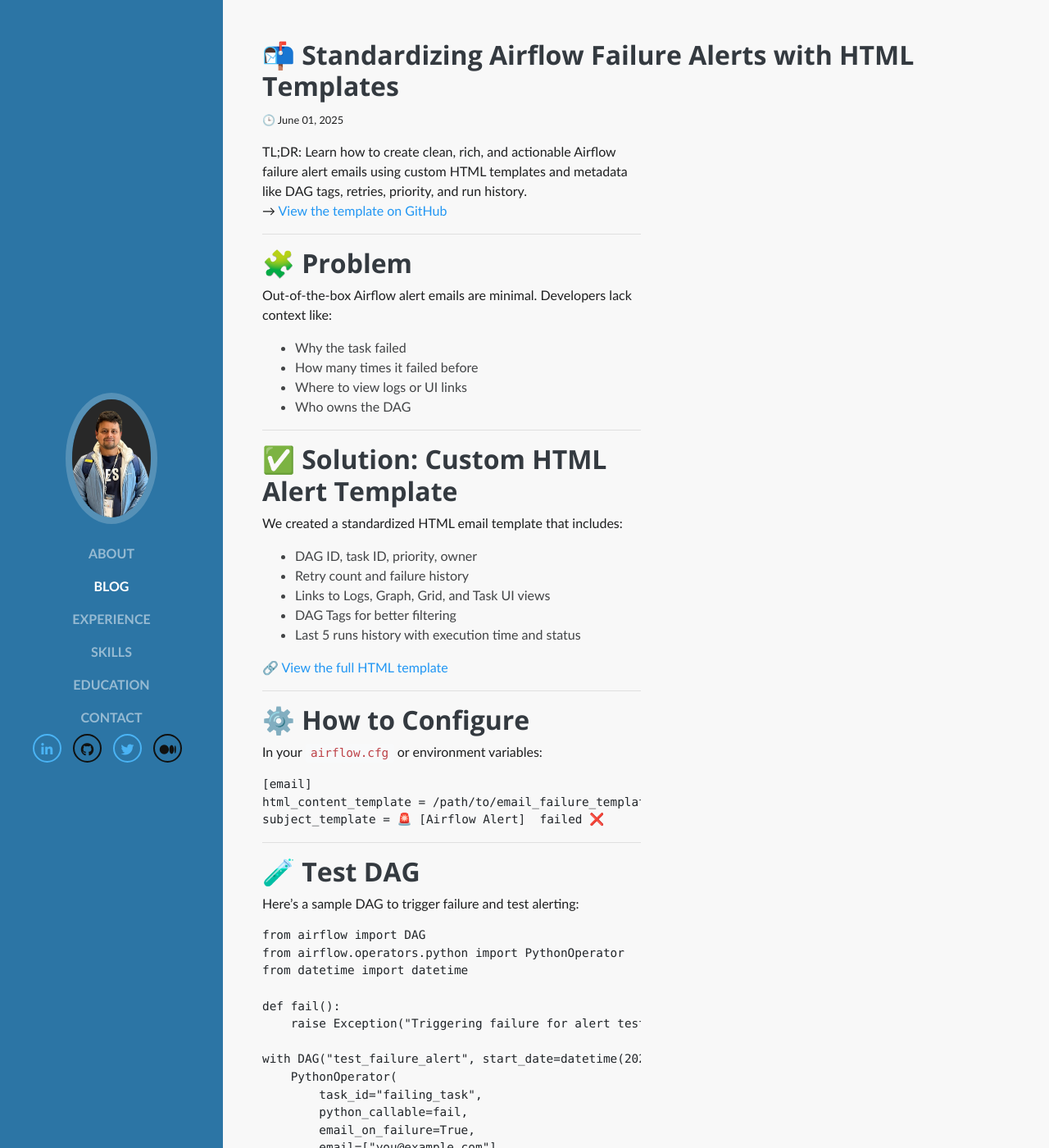
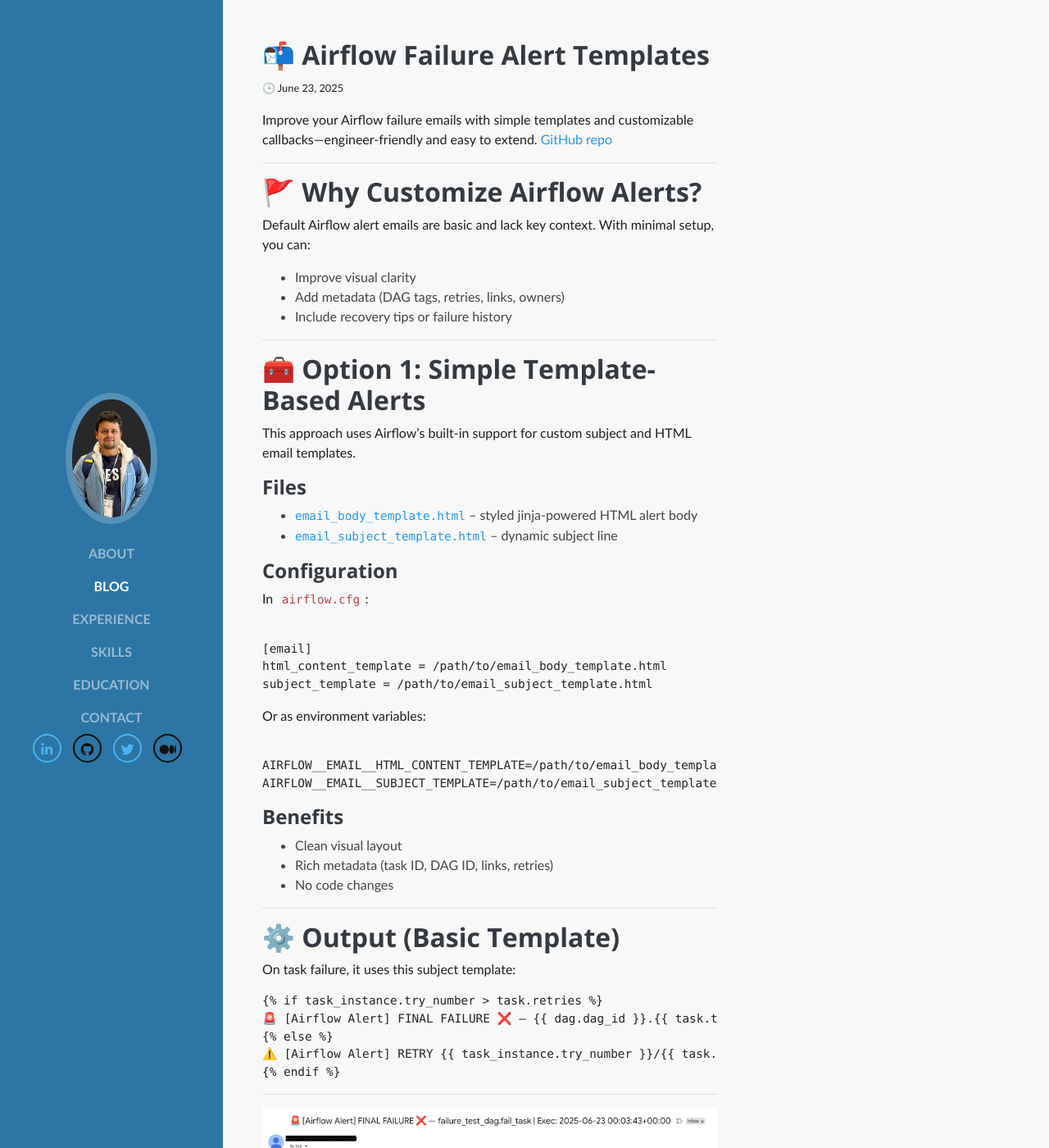
Before and after one commit to soyelherein/soyelherein.github.io, a Jekyll site: the page built from _posts/2025-06-01-airflow-alert-email-template.md, in a window 1280 px wide and 1400 px high. Shown: the whole window at 82% size. Built offline with Jekyll 4.4.1, drawn with Linux system fonts in a browser that asks for light colours; nearby versions of some CDN libraries; some web fonts are replaced; comment, search, counter and statistics services are not loaded; some of the changed text lies outside the part shown.

Commit message:
added new post

````diff
--- a/_posts/2025-06-01-airflow-alert-email-template.md
+++ b/_posts/2025-06-01-airflow-alert-email-template.md
@@ -1,77 +1,115 @@
 ---
-title: "📬 Standardizing Airflow Failure Alerts with HTML Templates"
-date: 2025-06-01
-layout:  bootstrap-post
-tags: [airflow, monitoring, alerting, email, devops]
+title: "📬 Airflow Failure Alert Templates"
+date: 2025-06-23
+layout: bootstrap-post
+tags: [airflow, alerting, email, devops, observability]
 ---
 
-> TL;DR: Learn how to create clean, rich, and actionable Airflow failure alert emails using custom HTML templates and metadata like DAG tags, retries, priority, and run history.
-> → [View the template on GitHub](https://github.com/soyelherein/airflow-alert-template)
+> Improve your Airflow failure emails with simple templates and customizable callbacks—engineer-friendly and easy to extend.
+[GitHub repo](https://github.com/soyelherein/airflow-alert-template)
 
 ---
 
-## 🧩 Problem
+## 🚩 Why Customize Airflow Alerts?
 
-Out-of-the-box Airflow alert emails are minimal. Developers lack context like:
-- Why the task failed
-- How many times it failed before
-- Where to view logs or UI links
-- Who owns the DAG
+Default Airflow alert emails are basic and lack key context. With minimal setup, you can:
+
+- Improve visual clarity
+- Add metadata (DAG tags, retries, links, owners)
+- Include recovery tips or failure history
 
 ---
 
-## ✅ Solution: Custom HTML Alert Template
+## 🧰 Option 1: Simple Template-Based Alerts
 
-We created a standardized HTML email template that includes:
+This approach uses Airflow’s built-in support for custom subject and HTML email templates.
 
-- DAG ID, task ID, priority, owner
-- Retry count and failure history
-- Links to Logs, Graph, Grid, and Task UI views
-- DAG Tags for better filtering
-- Last 5 runs history with execution time and status
+### Files
 
-🔗 [View the full HTML template](https://github.com/soyelherein/airflow-alert-template/blob/main/email_failure_template.html)
+- [`email_body_template.html`](https://github.com/soyelherein/airflow-alert-template/blob/main/email_body_template.html) – styled jinja-powered HTML alert body
+- [`email_subject_template.html`](https://github.com/soyelherein/airflow-alert-template/blob/main/email_subject_template.html) – dynamic subject line
+
+### Configuration
+
+In `airflow.cfg`:
+
+<pre><code>
+[email]
+html_content_template = /path/to/email_body_template.html
+subject_template = /path/to/email_subject_template.html
+</code></pre>
+
+Or as environment variables:
+
+<pre><code>
+AIRFLOW__EMAIL__HTML_CONTENT_TEMPLATE=/path/to/email_body_template.html
+AIRFLOW__EMAIL__SUBJECT_TEMPLATE=/path/to/email_subject_template.html
+</code></pre>
+
+### Benefits
+
+- Clean visual layout
+- Rich metadata (task ID, DAG ID, links, retries)
+- No code changes
 
 ---
 
-## ⚙️ How to Configure
+## ⚙️ Output (Basic Template)
 
-In your `airflow.cfg` or environment variables:
+On task failure, it uses this subject template:
+{% raw %}
+<pre><code>{% if task_instance.try_number > task.retries %}
+🚨 [Airflow Alert] FINAL FAILURE ❌ — {{ dag.dag_id }}.{{ task.task_id }} | Exec: {{ execution_date }}
+{% else %}
+⚠️ [Airflow Alert] RETRY {{ task_instance.try_number }}/{{ task.retries + 1 }} — {{ dag.dag_id }}.{{ task.task_id }} | Exec: {{ execution_date }}
+{% endif %}</code></pre>
+{% endraw %}
+---
 
-```
-[email]
-html_content_template = /path/to/email_failure_template.html
-subject_template = 🚨 [Airflow Alert] {{ dag.dag_id }} failed ❌
-```
-
+![Basic failure Image](</img/airflow template/basic failure alert.png>)
 
 ---
 
-## 🧪 Test DAG
+## 🧠 Option 2: Advanced Alerts with Python Callback
 
-Here's a sample DAG to trigger failure and test alerting:
+For more control and richer alerts (e.g., run history, recovery tips), use a custom `on_failure_callback`.
 
-```python
-from airflow import DAG
-from airflow.operators.python import PythonOperator
-from datetime import datetime
+### Files
 
-def fail():
-    raise Exception("Triggering failure for alert test.")
+- [`dags/utils/email_body_template_callback.html`](https://github.com/soyelherein/airflow-alert-template/blob/main/dags/utils/email_body_template_callback.html) – advanced HTML template
+- [`dags/utils/email_callback.py`](https://github.com/soyelherein/airflow-alert-template/blob/main/dags/utils/email_callback.py) – Python callback that renders and sends the email
+- [`dags/failure_test_dag_callback.py`](https://github.com/soyelherein/airflow-alert-template/blob/main/dags/failure_test_dag_callback.py) – sample DAG using the callback
 
-with DAG("test_failure_alert", start_date=datetime(2023, 1, 1), schedule_interval=None, catchup=False) as dag:
-    PythonOperator(
-        task_id="failing_task",
-        python_callable=fail,
-        email_on_failure=True,
-        email=["you@example.com"],
-    )
-```
+### Highlights
 
-💬 Final Thoughts
-Standardizing alerts gives teams better insight, faster debugging, and improved on-call experiences. This setup helps both developers and business stakeholders.
+- Injects DAG/task metadata dynamically
+- Includes last 5 DAG run statuses
+- Optional recovery guidance
+- Flexible to extend (Slack, PagerDuty, etc.)
 
-👉 Repo: soyelherein/airflow-alert-template
-🌐 Live alert output preview: available in the README
+---
 
-Have ideas or want to contribute? Open an issue or PR! 🙌
+## 🧪 Output
+
+Alerts look like this when powered by the custom callback:
+
+![Email generated with custom callback](</img/airflow template/callback_template_email.png>)
+
+---
+
+## ✅ Conclusion
+
+Clear and contextual alerts aren’t just a “nice-to-have” — they’re essential for fast recovery, reliable systems, and a happier on-call experience.
+
+If you're setting up alerts for an engineering team:
+
+- Start with the simple HTML templates for an instant visual upgrade
+- Move to a custom callback when you need logic, historical insight, or extensibility
+- Both methods are battle-tested and production-friendly
+
+Want to try it out?
+
+→ [Explore the GitHub repo](https://github.com/soyelherein/airflow-alert-template)
+→ Contributions and suggestions welcome!
+
+---
````
Also changed, not shown: img/airflow template/basic failure alert.png (added), img/airflow template/callback_template_email.png (added), 1 other file.
